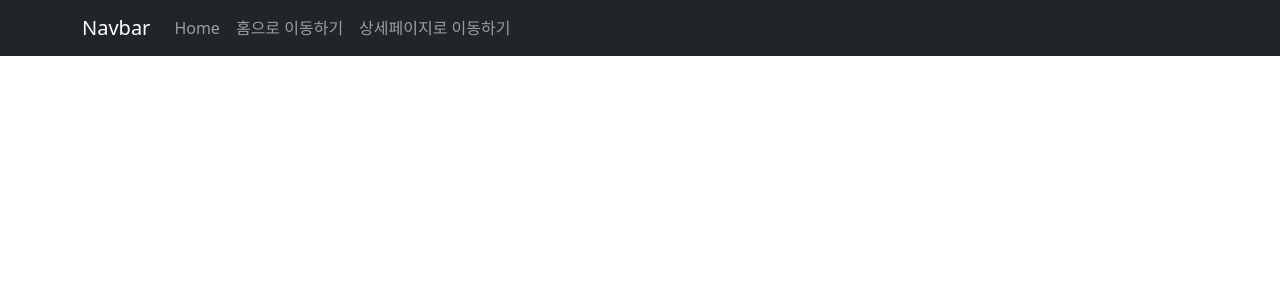
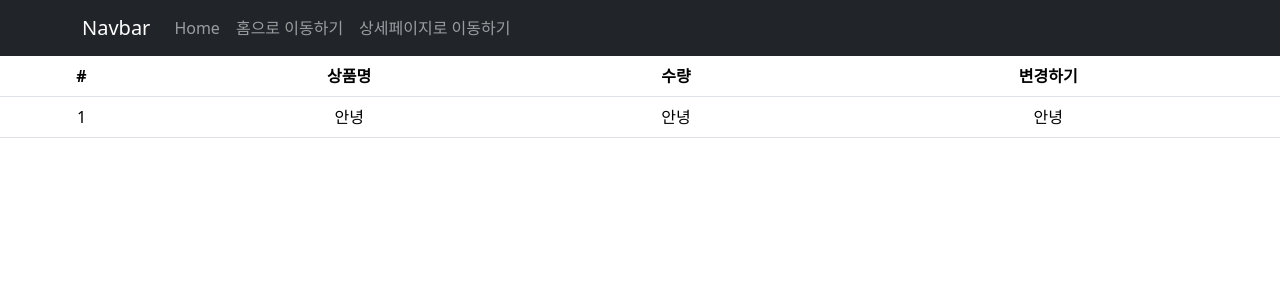
Before and after one commit to chnnnnz/chnnnnz-react-study-codingapple, a React (Create React App) app in the folder shop/: page /cart in a window 1280 px wide. Shown: the top 300 px of the page. Built offline with nearby package versions, Linux system fonts and the light colour scheme.

Commit message:
리덕스세팅

```diff
--- a/shop/package.json
+++ b/shop/package.json
@@ -3,6 +3,7 @@
   "version": "0.1.0",
   "private": true,
   "dependencies": {
+    "@reduxjs/toolkit": "^2.0.1",
     "@testing-library/jest-dom": "^5.17.0",
     "@testing-library/react": "^13.4.0",
     "@testing-library/user-event": "^13.5.0",
@@ -11,6 +12,7 @@
     "react": "^18.2.0",
     "react-bootstrap": "^2.9.1",
     "react-dom": "^18.2.0",
+    "react-redux": "^9.0.4",
     "react-router-dom": "^6.20.1",
     "react-scripts": "5.0.1",
     "styled-components": "^6.1.1",
--- a/shop/src/App.js
+++ b/shop/src/App.js
@@ -7,6 +7,7 @@
 import { Routes, Route, Link, useNavigate, Outlet } from 'react-router-dom'
 import Detail from './routes/detail';
 import axios from 'axios'
+import Cart from './Cart';
 
 function App() {
   let [shoes, setShoes] = useState(data);
@@ -54,6 +55,7 @@
           </>
         } />
         <Route path="/detail/:id" element={<Detail shoes={shoes}/>} />
+        <Route path="/cart" element={ <Cart/> } />
       </Routes>
 
 
--- /dev/null
+++ b/shop/src/Cart.js
@@ -0,0 +1,28 @@
+import { Table } from 'react-bootstrap'
+
+
+function Cart(){
+    return(
+        <Table>
+            <thead>
+                <tr>
+                    <th>#</th>
+                    <th>상품명</th>
+                    <th>수량</th>
+                    <th>변경하기</th>
+                </tr>
+            </thead>
+            <tbody>
+                <tr>
+                    <td>1</td>
+                    <td>안녕</td>
+                    <td>안녕</td>
+                    <td>안녕</td>
+                </tr>
+            </tbody>
+        </Table>
+
+    )
+}
+
+export default Cart;
--- a/shop/src/index.js
+++ b/shop/src/index.js
@@ -4,13 +4,17 @@
 import App from './App';
 import reportWebVitals from './reportWebVitals';
 import { BrowserRouter } from "react-router-dom";
+import { Provider } from "react-redux";
+import store from './store.js'
 
 const root = ReactDOM.createRoot(document.getElementById('root'));
 root.render(
   <React.StrictMode>
-    <BrowserRouter>
-      <App />
-    </BrowserRouter>
+    <Provider store={store}>
+      <BrowserRouter>
+        <App />
+      </BrowserRouter>
+    </Provider>
   </React.StrictMode>
 );
 
--- a/shop/src/routes/detail.js
+++ b/shop/src/routes/detail.js
@@ -85,7 +85,7 @@
 
     let [fade, setFade] = useState('');
     useEffect(() => {
-        fade = end;
+        fade = 'end';
     }, [tab])
 
     return (
--- /dev/null
+++ b/shop/src/store.js
@@ -0,0 +1,5 @@
+import { configureStore } from '@reduxjs/toolkit'
+
+export default configureStore({
+    reducer: {}
+})
```
Also changed, not shown: 1 other file (tests, documents, lock files or other folders).
